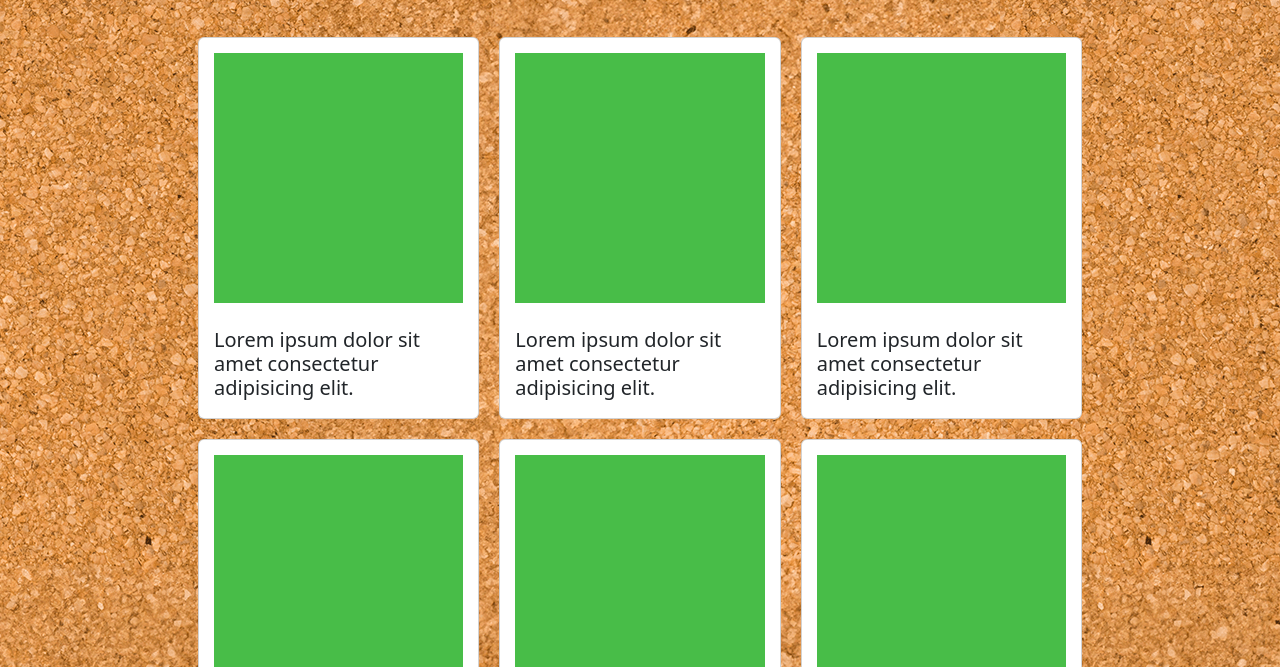
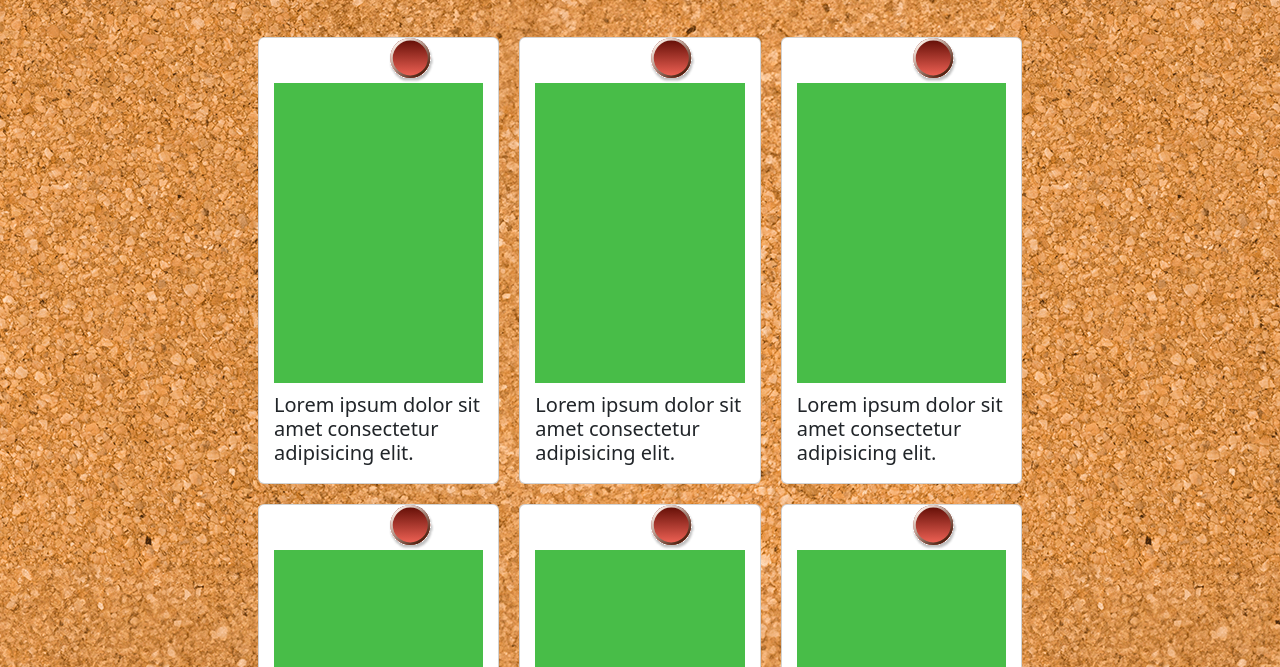
Before and after one commit to LucaIapadre98/js-photo-blog, a plain HTML site: page index.html in a window 1280 px wide. Shown: the part 133-800 px from the top of the page. Drawn offline with nearby package versions, Linux system fonts and the light colour scheme.

Commit message:
aggiunto il chiodino rosso

```diff
--- a/css/style.css
+++ b/css/style.css
@@ -12,17 +12,22 @@ main{
     background-image: url("../img/cork.png");
 }
 .container-card{
-    padding: 30px 200px;
-
+    padding: 30px 260px;
 }
 .container-card .col-4{
     padding: 10px;
-    min-width: 33.3%
+    min-width: 33.3%;
+}
+.col-4 .card #logo{
+   width: 45px;
+   height: 45px;
+   margin: 0 130px;
+   padding: 0;
 }
 .col-4 .card .card-image{
     background-color: #48bd48;
-    margin: 15px;
-    height: 250px;
+    margin: 0 15px;
+    height: 300px;
 }
 
 .col-4 .card .card-title{
--- a/index.html
+++ b/index.html
@@ -34,6 +34,7 @@
             <div class="row">
                 <div class="col-4">
                     <div class="card">
+                        <img id="logo"  src="./img/pin.svg">
                         <div class="card-image">
                             <img src="">
                         </div>
@@ -44,6 +45,7 @@
                 </div>
                 <div class="col-4">
                     <div class="card">
+                        <img id="logo"  src="./img/pin.svg">
                         <div class="card-image">
                             <img src="">
                         </div>
@@ -54,6 +56,7 @@
                 </div>
                 <div class="col-4">
                     <div class="card">
+                        <img id="logo"  src="./img/pin.svg">
                         <div class="card-image">
                             <img src="">
                         </div>
@@ -64,6 +67,7 @@
                 </div>
                 <div class="col-4">
                     <div class="card">
+                        <img id="logo"  src="./img/pin.svg">
                         <div class="card-image">
                             <img src="">
                         </div>
@@ -74,6 +78,7 @@
                 </div>
                 <div class="col-4">
                     <div class="card">
+                        <img id="logo"  src="./img/pin.svg">
                         <div class="card-image">
                             <img src="">
                         </div>
@@ -84,6 +89,7 @@
                 </div>
                 <div class="col-4">
                     <div class="card">
+                        <img id="logo"  src="./img/pin.svg">
                         <div class="card-image">
                             <img src="">
                         </div>
```
